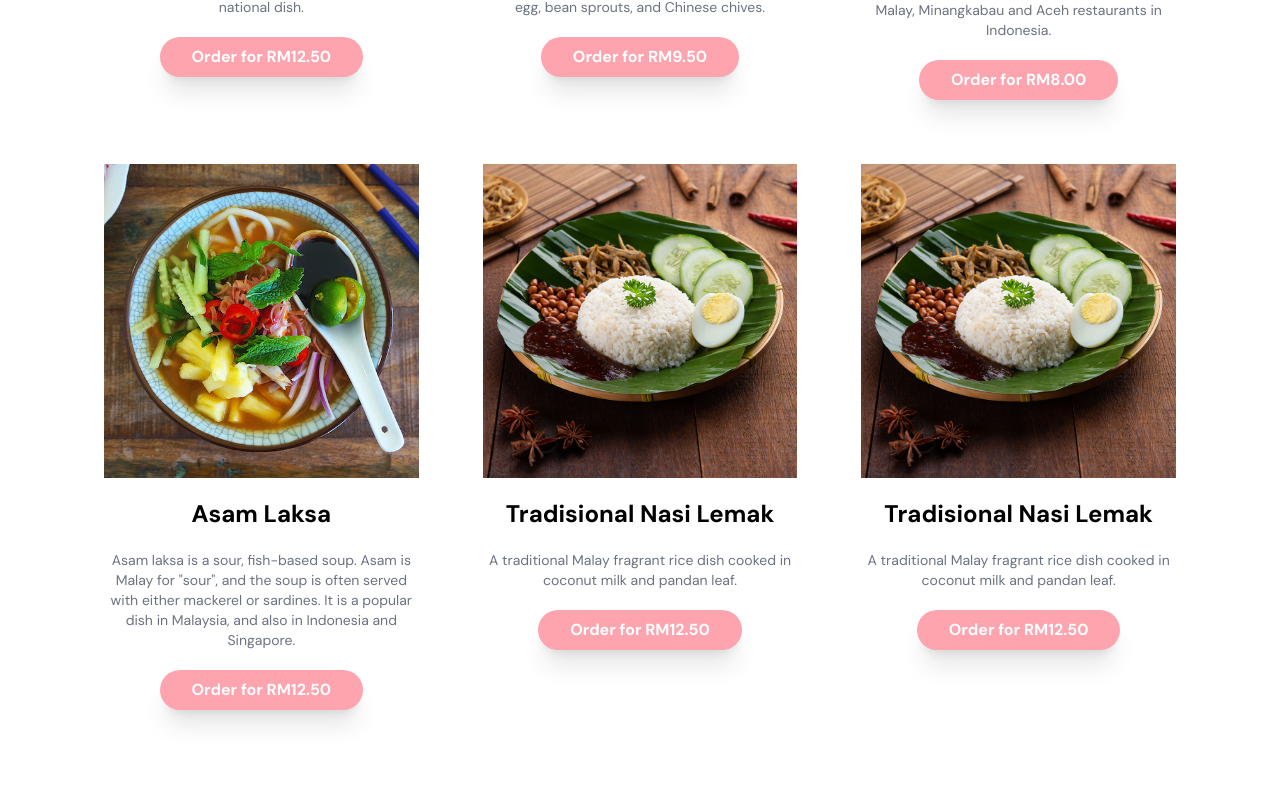
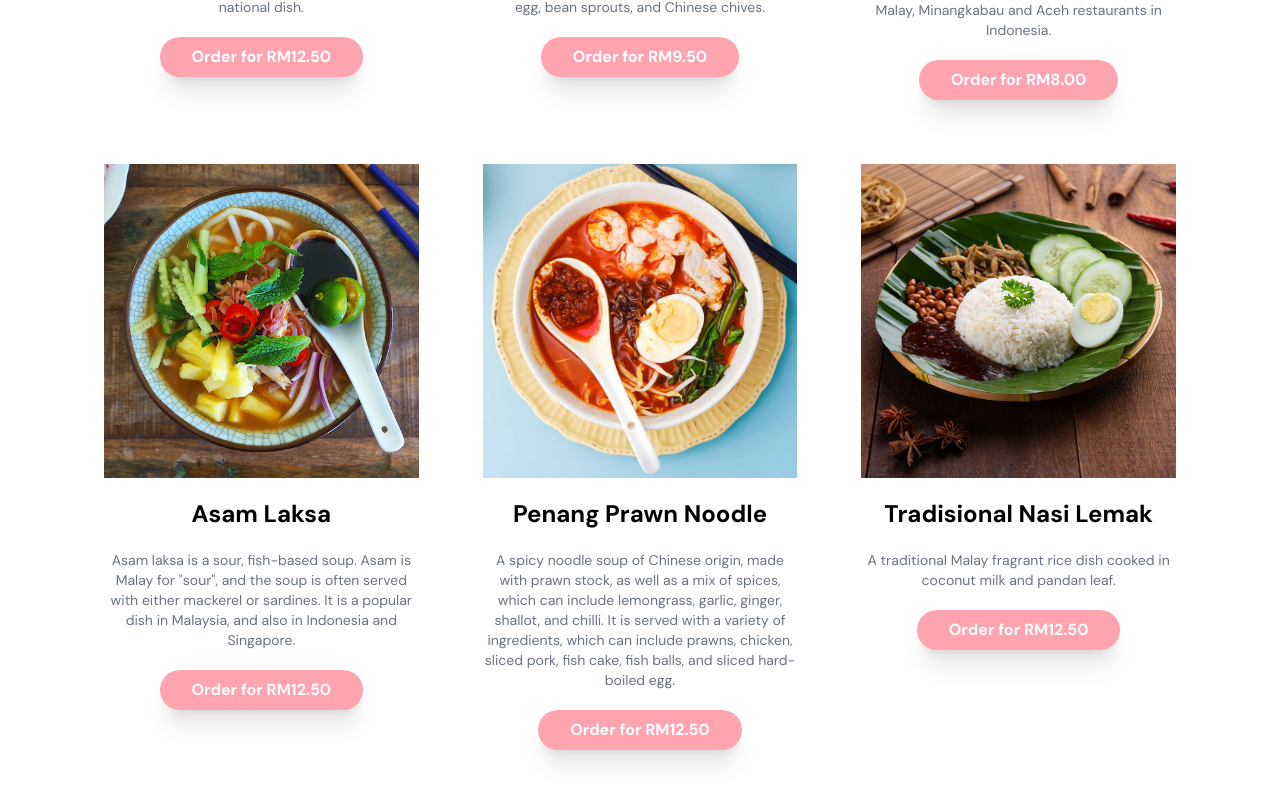
Before and after one commit to TheDaniel3131/FlashBite, a Next.js app: page / in a window 1280 px wide. Shown: the part 1758-2562 px from the top of the page. Built offline with nearby package versions, Linux system fonts and the light colour scheme.

Commit message:
update items

```diff
--- a/src/app/components/menu/fooditem5.js
+++ b/src/app/components/menu/fooditem5.js
@@ -3,10 +3,11 @@ import Image from 'next/image';
 export default function FoodItem5(){
     return(
         <div className="p-6 rounded-lg text-center items-center justify-center hover:bg-rose-200">
-          <Image src={'/nasilemak.jpg'} alt="Food" width={350} height={350}/>
-          <h4 className="font-bold text-2xl my-5 mb-5">Tradisional Nasi Lemak</h4>
+          <Image src={'/penangprawnnoodle.jpg'} alt="Food" width={350} height={350}/>
+          <h4 className="font-bold text-2xl my-5 mb-5">Penang Prawn Noodle</h4>
           <p className="text-gray-500 text-sm mb-5">
-            A traditional Malay fragrant rice dish cooked in coconut milk and pandan leaf.
+            A spicy noodle soup of Chinese origin, made with prawn stock, as well as a mix of spices, which can include lemongrass, garlic, ginger, shallot, and chilli.
+            It is served with a variety of ingredients, which can include prawns, chicken, sliced pork, fish cake, fish balls, and sliced hard-boiled egg.
           </p>
           <button className="bg-primary font-bold shadow-xl text-white rounded-full px-8 py-2">Order for RM12.50</button>
         </div>
```
Also changed, not shown: public/penangprawnnoodle.jpg.
